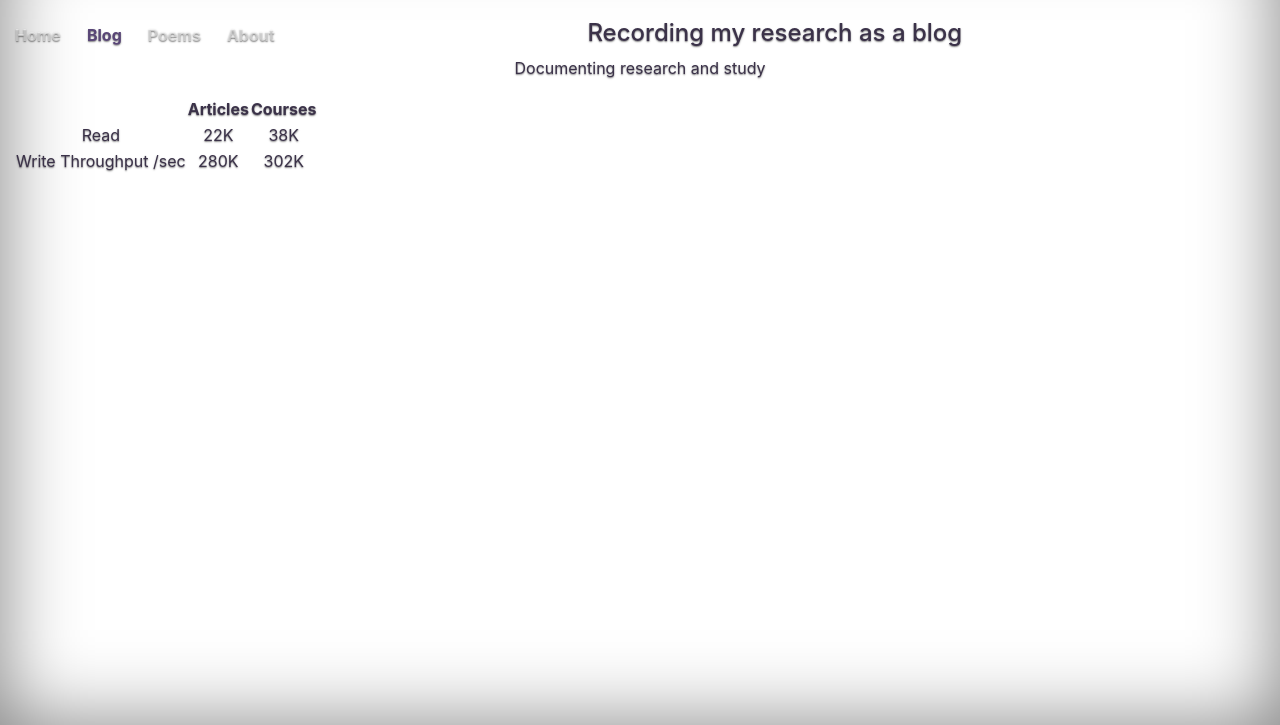
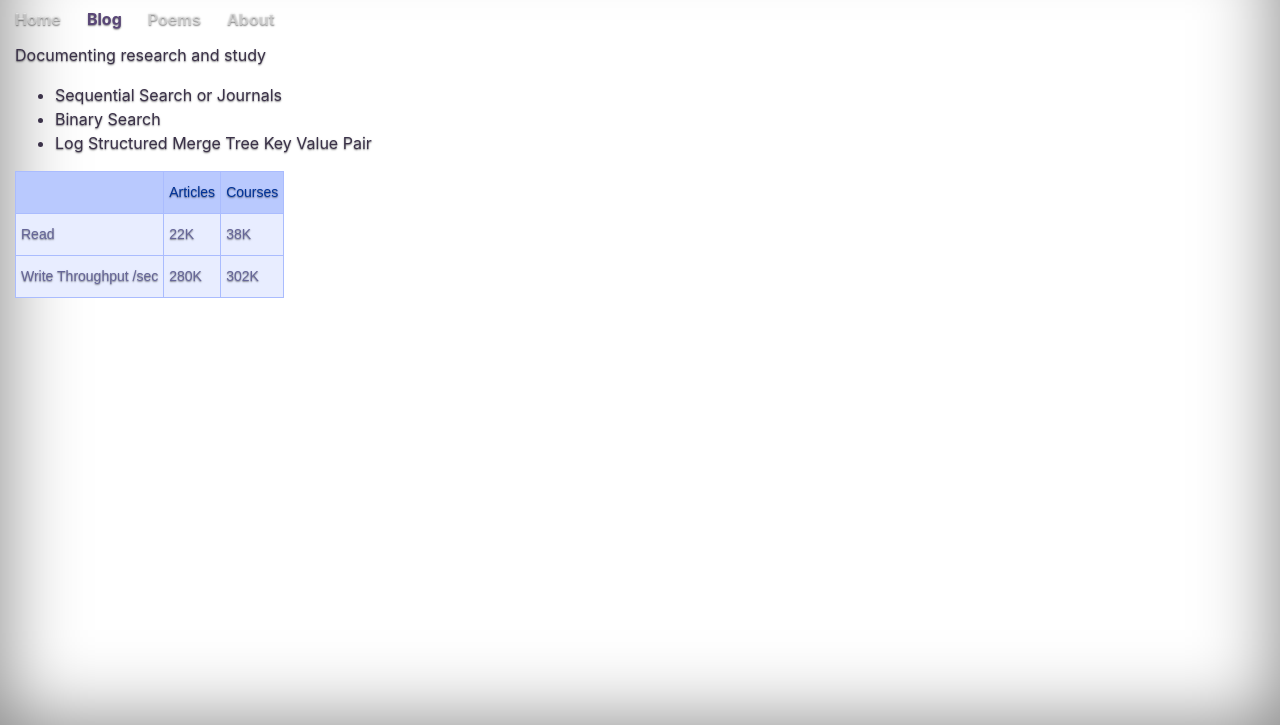
Before and after one commit to kavirajm/project0, a plain HTML site: page blog.html in a window 1280 px wide. Shown: the part 75-800 px from the top of the page. Drawn offline with nearby package versions, Linux system fonts and the light colour scheme.

Commit message:
added more stuff

```diff
--- a/blog.html
+++ b/blog.html
@@ -18,7 +18,7 @@
             <!--Header-->
             <header class="title mb-auto">
 				<div class="inner">
-					<h2 class="mt-2">
+					<h2 class="mb-0">
 						<a href="#">While there is life, there is hope.</a>
 					</h2>
 					<p>Reflections of an alien.</p>
@@ -31,9 +31,15 @@
 				</div>
 			</header>
 			<!--Content-->
-			<content>
-                <h4>Recording my research as a blog</h4>
+			<div class="content">
+			    <br/>
+
                 <p>Documenting research and study</p>
+                <ul>
+                	<li>Sequential Search or Journals</li>
+                	<li>Binary Search</li>
+                	<li>Log Structured Merge Tree Key Value Pair</li>
+                </ul>
                 <table class="tg">
                   <tr>
                     <th class="tg-us36"></th>
@@ -51,7 +57,7 @@
                     <td class="tg-us36">302K</td>
                   </tr>
                 </table>
-			</content>
+			</div>
 
 
 
--- a/styles/main.css
+++ b/styles/main.css
@@ -17,7 +17,7 @@ body {
 }
 
 .cover-container {
-	min-width: 64em;
+  min-width: 64em;
   max-width: 70em;
 }
 
@@ -61,6 +61,10 @@ body {
   }
 }
 
+.content {
+    margin-top: 2rem;
+    text-align: left;
+}
 
 
 /* Links */
@@ -78,3 +82,45 @@ a:hover {
   background-color: #FFF;
   border: .05rem solid #FFF;
 }
+
+
+/*table*/
+.tg  {
+    border-collapse:collapse;
+    border-spacing:0;
+    border-color:#aabcfe;
+    background-color:#e8edff;
+
+}
+.tg td{
+    font-family:Arial,
+    sans-serif;
+    font-size:14px;
+    padding:10px 5px;
+    border-style:solid;
+    border-width:1px;
+    overflow:hidden;
+    word-break:normal;
+    border-color:#aabcfe;
+    color:#669;
+    background-color:#e8edff;
+
+}
+.tg th{
+    font-family:Arial,
+    sans-serif;
+    font-size:14px;
+    font-weight:normal;
+    padding:10px 5px;
+    border-style:solid;
+    border-width:1px;
+    overflow:hidden;
+    word-break:normal;
+    border-color:#aabcfe;
+    color:#039;
+    background-color:#b9c9fe;
+
+}
+.tg .tg-us36{
+    border-color:inherit;
+    vertical-align:top}
```
Also changed, not shown: index.html (+1 -0 lines).
